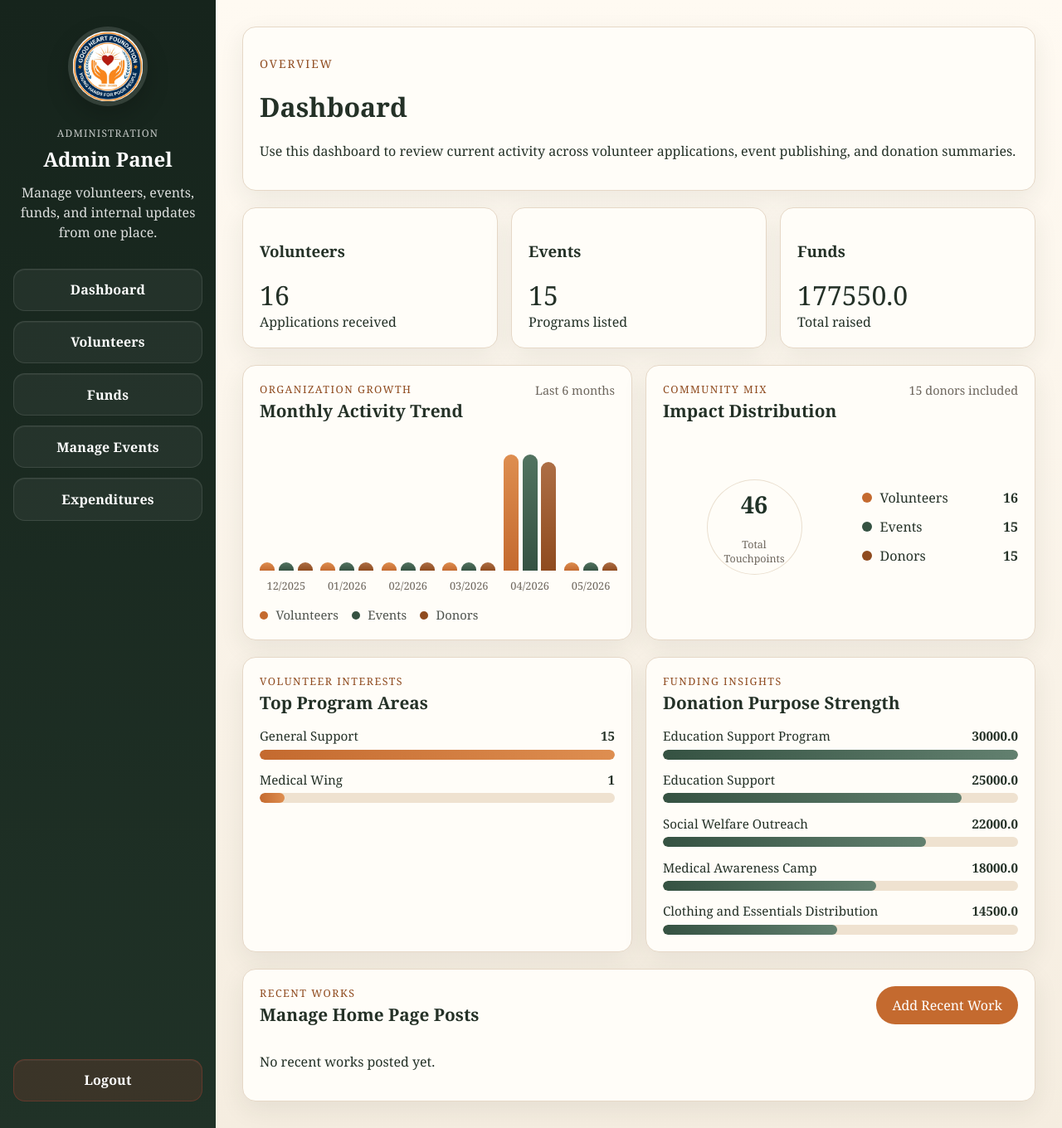
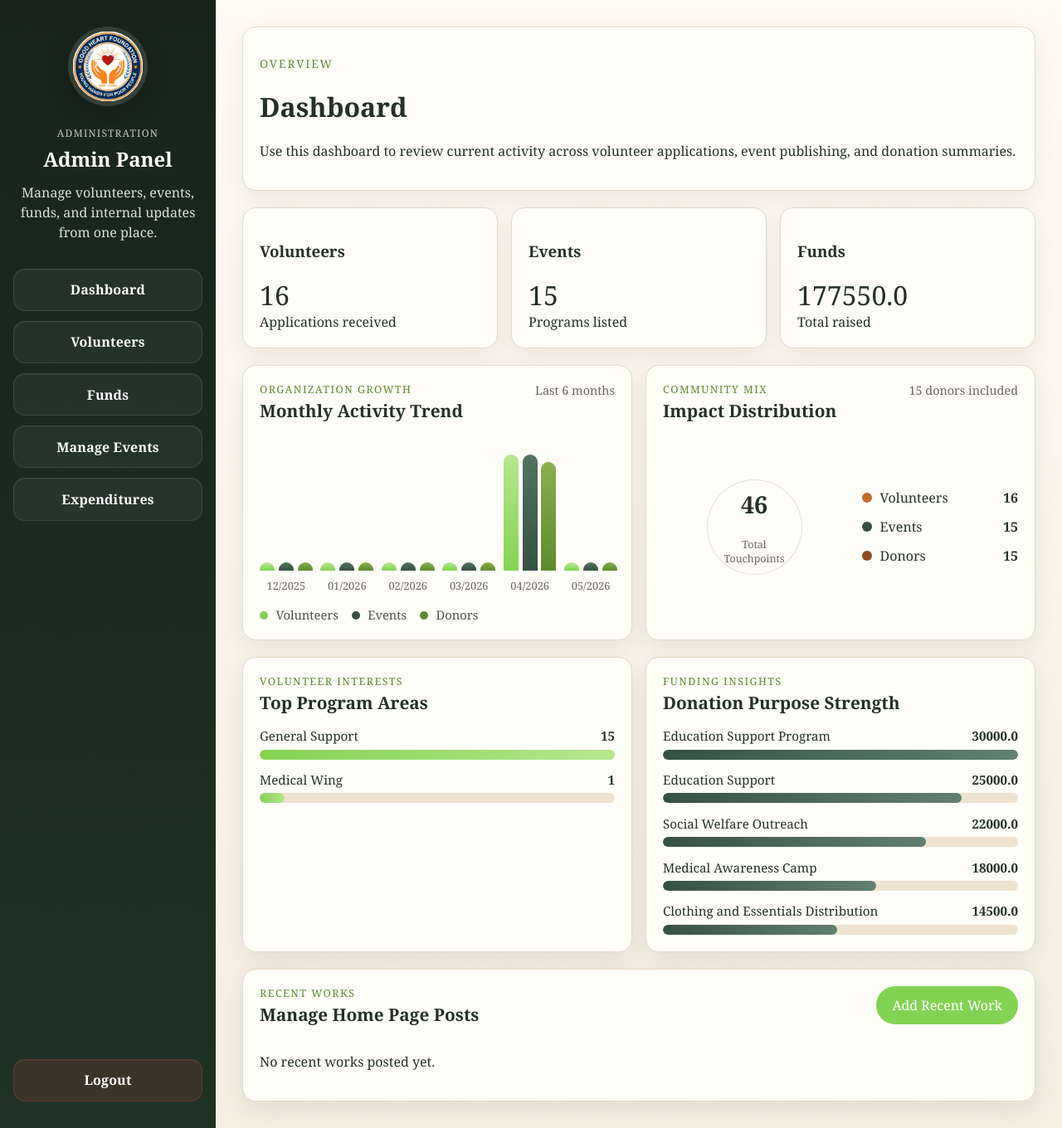
Before and after one commit to BShivaji/GoodHeartFoundation, a Flask app: page /admin/dashboard in a window 1280 px wide. Shown: the whole page at 83% size. Run offline with Flask 3, Linux system fonts and the light colour scheme; data comes from the database, SQL or seed files in the repository; data that the repository does not hold is empty.

Commit message:
Primary Color change request by Admin

```diff
--- a/static/css/admin.css
+++ b/static/css/admin.css
@@ -135,7 +135,7 @@
     margin: 0 0 0.5rem 0;
     letter-spacing: 0.15em;
     text-transform: uppercase;
-    color: #8f4b1f;
+    color: var(--accent-dark);
     font-size: 0.85rem;
 }
 
@@ -216,7 +216,7 @@
     text-transform: uppercase;
     letter-spacing: 0.12em;
     font-size: 0.78rem;
-    color: #8f4b1f;
+    color: var(--accent-dark);
 }
 
 .dashboard-panel__hint {
@@ -255,7 +255,7 @@
 }
 
 .growth-chart__bar--volunteers {
-    background: linear-gradient(180deg, #de8e50 0%, #c46a2f 100%);
+    background: linear-gradient(180deg, #b7e78e 0%, var(--accent) 100%);
 }
 
 .growth-chart__bar--events {
@@ -263,7 +263,7 @@
 }
 
 .growth-chart__bar--donors {
-    background: linear-gradient(180deg, #ad6e45 0%, #8f4b1f 100%);
+    background: linear-gradient(180deg, #8ab04c 0%, var(--accent-dark) 100%);
 }
 
 .growth-chart__label {
@@ -289,7 +289,7 @@
 }
 
 .dashboard-legend__dot--volunteers {
-    background: #c46a2f;
+    background: var(--accent);
 }
 
 .dashboard-legend__dot--events {
@@ -297,7 +297,7 @@
 }
 
 .dashboard-legend__dot--donors {
-    background: #8f4b1f;
+    background: var(--accent-dark);
 }
 
 .dashboard-pie {
@@ -389,7 +389,7 @@
 }
 
 .insight-bars__fill--volunteer {
-    background: linear-gradient(90deg, #c46a2f 0%, #de8e50 100%);
+    background: linear-gradient(90deg, var(--accent) 0%, #b7e78e 100%);
 }
 
 .insight-bars__fill--fund {
@@ -566,7 +566,7 @@
     padding: 0.45rem 0.75rem;
     border-radius: 999px;
     background: #f3e4cf;
-    color: #8f4b1f;
+    color: var(--accent-dark);
     font-size: 0.8rem;
     font-weight: 700;
     text-transform: uppercase;
--- a/static/css/style.css
+++ b/static/css/style.css
@@ -2,8 +2,8 @@
     --bg: #f8f4ed;
     --surface: #fffdf8;
     --text: #243127;
-    --accent: #c46a2f;
-    --accent-dark: #8f4b1f;
+    --accent: #83D352;
+    --accent-dark: #5d8b2d;
     --border: #e6d8c7;
 }
 
@@ -147,7 +147,7 @@ nav a:focus-visible {
 .hero-eyebrow {
     letter-spacing: 0.15em;
     text-transform: uppercase;
-    color: #8f4b1f;
+    color: var(--accent-dark);
     font-size: 0.85rem;
     margin-bottom: 0.75rem;
 }
--- a/templates/admin/dashboard.html
+++ b/templates/admin/dashboard.html
@@ -7,7 +7,7 @@
     {% include "admin/sidebar.html" %}
     <main class="admin-content">
         <div class="card" style="margin-bottom:1.25rem;">
-            <p style="letter-spacing:0.15em;text-transform:uppercase;color:#8f4b1f;font-size:0.85rem;">Overview</p>
+            <p style="letter-spacing:0.15em;text-transform:uppercase;color:var(--accent-dark);font-size:0.85rem;">Overview</p>
             <h1 data-admin-title>Dashboard</h1>
             <p>Use this dashboard to review current activity across volunteer applications, event publishing, and donation summaries.</p>
         </div>
@@ -148,7 +148,7 @@
     <div class="admin-modal__dialog card" role="dialog" aria-modal="true" aria-labelledby="recent-work-modal-title">
         <div class="admin-modal__header">
             <div>
-                <p class="admin-sidebar__eyebrow" style="color:#8f4b1f;opacity:1;">Recent Works</p>
+                <p class="admin-sidebar__eyebrow" style="color:var(--accent-dark);opacity:1;">Recent Works</p>
                 <h2 id="recent-work-modal-title" class="admin-modal__title">Add Recent Work</h2>
             </div>
             <button type="button" class="admin-modal__close" aria-label="Close recent work popup" data-close-recent-work-modal>&times;</button>
--- a/templates/admin/expenditures.html
+++ b/templates/admin/expenditures.html
@@ -97,7 +97,7 @@
     <div class="admin-modal__dialog card" role="dialog" aria-modal="true" aria-labelledby="expenditure-modal-title">
         <div class="admin-modal__header">
             <div>
-                <p class="admin-sidebar__eyebrow" style="color:#8f4b1f;opacity:1;" data-expenditure-modal-eyebrow>Add Expenditure</p>
+                <p class="admin-sidebar__eyebrow" style="color:var(--accent-dark);opacity:1;" data-expenditure-modal-eyebrow>Add Expenditure</p>
                 <h2 id="expenditure-modal-title" class="admin-modal__title" data-expenditure-modal-title>Add Expenditure Details</h2>
             </div>
             <button type="button" class="admin-modal__close" aria-label="Close expenditure popup" data-close-expenditure-modal>&times;</button>
--- a/templates/admin/funds.html
+++ b/templates/admin/funds.html
@@ -97,7 +97,7 @@
     <div class="admin-modal__dialog card" role="dialog" aria-modal="true" aria-labelledby="donor-modal-title">
         <div class="admin-modal__header">
             <div>
-                <p class="admin-sidebar__eyebrow" style="color:#8f4b1f;opacity:1;" data-donor-modal-eyebrow>Add Donor</p>
+                <p class="admin-sidebar__eyebrow" style="color:var(--accent-dark);opacity:1;" data-donor-modal-eyebrow>Add Donor</p>
                 <h2 id="donor-modal-title" class="admin-modal__title" data-donor-modal-title>Add Donor Details</h2>
             </div>
             <button type="button" class="admin-modal__close" aria-label="Close add donor popup" data-close-donor-modal>&times;</button>
--- a/templates/admin/manage_events.html
+++ b/templates/admin/manage_events.html
@@ -75,7 +75,7 @@
     <div class="admin-modal__dialog card" role="dialog" aria-modal="true" aria-labelledby="event-details-title">
         <div class="admin-modal__header">
             <div>
-                <p class="admin-sidebar__eyebrow" style="color:#8f4b1f;opacity:1;">Event Details</p>
+                <p class="admin-sidebar__eyebrow" style="color:var(--accent-dark);opacity:1;">Event Details</p>
                 <h2 id="event-details-title" class="admin-modal__title" data-event-details-title>Event</h2>
             </div>
             <button type="button" class="admin-modal__close" aria-label="Close event details popup" data-close-event-details-modal>&times;</button>
@@ -109,7 +109,7 @@
     <div class="admin-modal__dialog card" role="dialog" aria-modal="true" aria-labelledby="event-modal-title">
         <div class="admin-modal__header">
             <div>
-                <p class="admin-sidebar__eyebrow" style="color:#8f4b1f;opacity:1;">Create Event</p>
+                <p class="admin-sidebar__eyebrow" style="color:var(--accent-dark);opacity:1;">Create Event</p>
                 <h2 id="event-modal-title" class="admin-modal__title">Add New Event</h2>
             </div>
             <button type="button" class="admin-modal__close" aria-label="Close add event popup" data-close-event-modal>&times;</button>
--- a/templates/user/events.html
+++ b/templates/user/events.html
@@ -7,7 +7,7 @@
 <section class="page-section event-list">
     <div class="container">
         <div class="card" style="margin-bottom:1.25rem;">
-            <p style="letter-spacing:0.15em;text-transform:uppercase;color:#8f4b1f;font-size:0.85rem;">Calendar</p>
+            <p style="letter-spacing:0.15em;text-transform:uppercase;color:var(--accent-dark);font-size:0.85rem;">Calendar</p>
             <h1>Upcoming Events</h1>
             <p>Browse current drives, awareness programs, camps, and local community gatherings organized by the foundation.</p>
         </div>
--- a/templates/user/gallery.html
+++ b/templates/user/gallery.html
@@ -7,7 +7,7 @@
 <section class="page-section">
     <div class="container">
         <div class="card" style="margin-bottom:1.25rem;">
-            <p style="letter-spacing:0.15em;text-transform:uppercase;color:#8f4b1f;font-size:0.85rem;">Impact Stories</p>
+            <p style="letter-spacing:0.15em;text-transform:uppercase;color:var(--accent-dark);font-size:0.85rem;">Impact Stories</p>
             <h1>Gallery</h1>
             <p>These moments reflect the people, partnerships, and field efforts that shape our work across outreach programs and community events.</p>
         </div>
```
